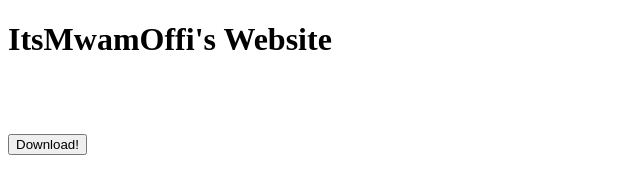
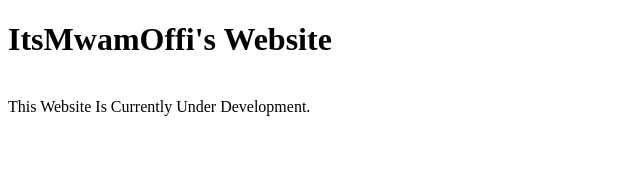
Before and after one commit to ItsMwamOffi/Website-Test, a plain HTML site: page index.html in a window 1280 px wide. Shown: the whole page, without its empty margins (0-640 px from the left). Drawn offline with Linux system fonts and the light colour scheme.

Commit message:
Update index.html

```diff
--- a/index.html
+++ b/index.html
@@ -8,9 +8,7 @@
 <body>
 	<h1>ItsMwamOffi's Website</h1>
 	<br>
-	<br>
-	<br>
-	<button type="submit" onclick="window.open('client.jar')">Download!</button>
+	This Website Is Currently Under Development.
 </body>
 
 </html>
```
